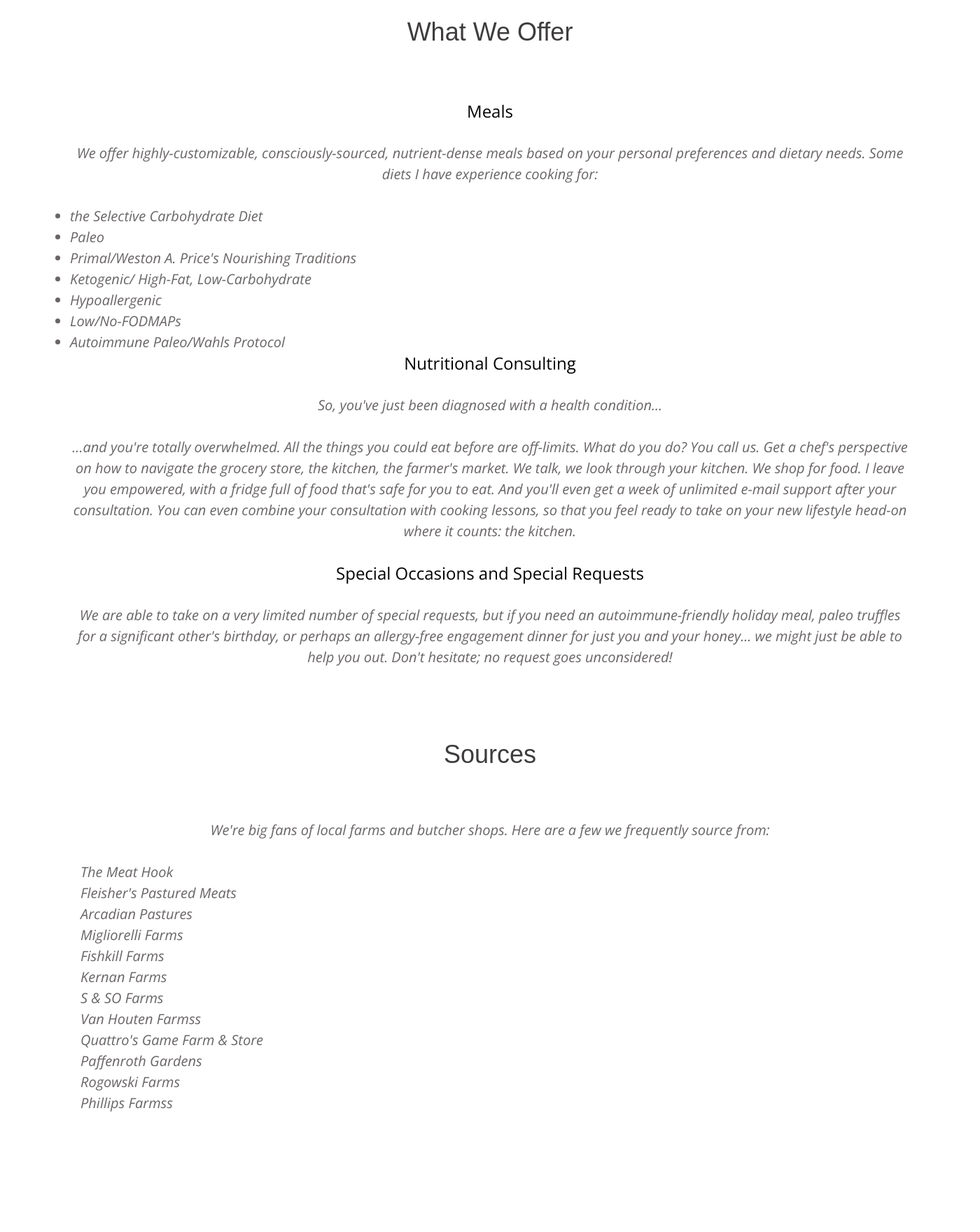
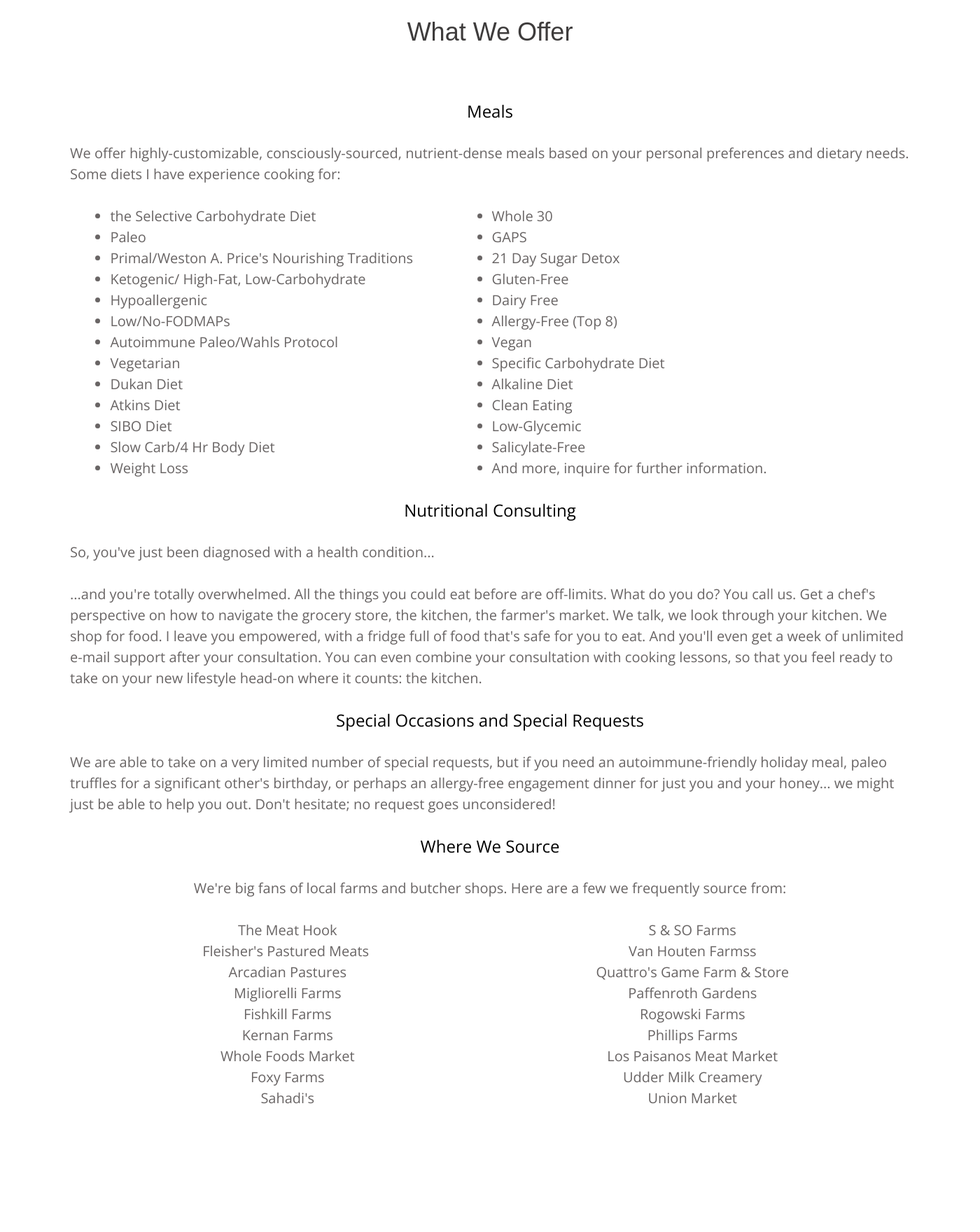
Before and after one commit to Contentabl/password-test, a Flask app: page / in a window 1400 px wide. Shown: the part 1160-2920 px from the top of the page at 70% size. Run offline with Flask 2, Linux system fonts and the light colour scheme; some libraries are stand-ins or nearby versions; some web fonts are replaced.

Commit message:
style changes

```diff
--- a/app/templates/dashboard/profile_page.html
+++ b/app/templates/dashboard/profile_page.html
@@ -225,7 +225,7 @@
                         <input type="checkbox" style="-webkit-appearance:checkbox" name="option1" class="SlowCarb" value="SlowCarb"> Slow Carb/4 Hr Body Diet<br>
                         <input type="checkbox" style="-webkit-appearance:checkbox" name="option1" class="LowGlycemic" value="LowGlycemic"> Low-Glycemic<br>
                         <input type="checkbox" style="-webkit-appearance:checkbox" name="option1" class="SalicylateFree" value="SalicylateFree"> Salicylate-Free<br>
-
+                        <input type="checkbox" style="-webkit-appearance:checkbox" name="option1" class="weightLoss" value="weightLoss"> Weight Loss<br>
                         </font>
                         <br>
                         </div>
--- a/app/templates/index/index.html
+++ b/app/templates/index/index.html
@@ -68,7 +68,7 @@
                 <nav>
                     <ul>
                         <li><a href="#menu" class="current">Menu</a></li>
-                        <li><a href="#services">Services</a></li>
+                        <li><a href="#services">What We Offer</a></li>
                         <li><a href="#about">Who We Are</a></li>
                         <li><a href="#contacts">Contact Us</a></li>
                     </ul>
@@ -78,7 +78,7 @@
     </div>
     <div class="container_12">
         <div class="grid_12 ">
-            <h2>Meals To Heal<br>
+            <h2><br>
                 <span></span>
             </h2>
             <a href="/users/auth/" class="btn">Get Started</a>
@@ -134,26 +134,52 @@
             <h3>What We Offer</h3>
         </div>
         <p style="text-align: center; color:black; font-style:normal; font-size:24px">Meals</p>
-        <p style="text-align: center; color:#696565">We offer highly-customizable, consciously-sourced,
+        <p style="font-style:normal; color:#696565">We offer highly-customizable, consciously-sourced,
             nutrient-dense meals based on your personal preferences and dietary needs. Some diets I have experience cooking for:</p>
-        <ul style="list-style: disc">
+        <center>
+        <ul style="list-style: disc; font-style:normal; text-align:left; width:45%; display: inline-block; zoom:1; *display: inline;">
             <li>the Selective Carbohydrate Diet</li>
             <li>Paleo&nbsp;</li>
             <li>Primal/Weston A. Price's Nourishing Traditions</li>
             <li>Ketogenic/ High-Fat, Low-Carbohydrate</li>
-            <li>Hypoallergenic</li><li>Low/No-FODMAPs</li>
+            <li>Hypoallergenic</li>
+            <li>Low/No-FODMAPs</li>
             <li>Autoimmune Paleo/Wahls Protocol</li>
+            <li>Vegetarian</li>
+            <li>Dukan Diet</li>
+            <li>Atkins Diet</li>
+            <li>SIBO Diet</li>
+            <li>Slow Carb/4 Hr Body Diet</li>
+            <li>Weight Loss</li>
         </ul>
+        <ul style="list-style: disc; font-style:normal; text-align:left; width:45%; display: inline-block; zoom:1; *display: inline;">
+            <li>Whole 30</li>
+            <li>GAPS&nbsp;</li>
+            <li>21 Day Sugar Detox</li>
+            <li>Gluten-Free</li>
+            <li>Dairy Free</li>
+            <li>Allergy-Free (Top 8)</li>
+            <li>Vegan</li>
+            <li>Specific Carbohydrate Diet</li>
+            <li>Alkaline Diet</li>
+            <li>Clean Eating</li>
+            <li>Low-Glycemic</li>
+            <li>Salicylate-Free</li>
+            <li>And more, inquire for further information.</li>
+        </ul>
+        <br>
+        <br>
+        </center>
         <p style="text-align: center; color:black; font-style:normal; font-size:24px">Nutritional Consulting</p>
-        <p style="text-align: center; color:#696565">So, you've just been diagnosed with a health condition...</p>
-        <p style="text-align: center; color:#696565">...and you're totally overwhelmed. All the things you could
+        <p style="font-style:normal; color:#696565">So, you've just been diagnosed with a health condition...</p>
+        <p style="font-style:normal; color:#696565">...and you're totally overwhelmed. All the things you could
             eat before are off-limits. What do you do? You call us. Get a chef's perspective on how to navigate the
             grocery store, the kitchen, the farmer's market. We talk, we look through your kitchen. We shop for food.
             I leave you empowered, with a fridge full of food that's safe for you to eat.  And you'll even get a week
             of unlimited e-mail support after your consultation. You can even combine your consultation with cooking
             lessons, so that you feel ready to take on your new lifestyle head-on where it counts: the kitchen. </p>
-        <p style="text-align: center; color:black; font-style:normal; font-size:24px">Special Occasions and Special Requests</p>
-        <p style="text-align: center; color:#696565">We are able to take on a very limited number of special requests,
+        <p style="text-align: center; font-style:normal; color:black; font-style:normal; font-size:24px">Special Occasions and Special Requests</p>
+        <p style="font-style:normal; color:#696565">We are able to take on a very limited number of special requests,
             but if you need an autoimmune-friendly holiday meal, paleo truffles for a significant other's birthday, or
             perhaps an allergy-free engagement dinner for just you and your honey... we might just be able to help you
             out. Don't hesitate; no request goes unconsidered!</p>
@@ -182,58 +208,36 @@
     <div class="about_inset__1">
         <div class="container_12">
             <div class="grid_12">
-                <h3 class="head__1">Sources</h3>
-                <!--
-                <div class="story">
-                    <div class="grid_6 alpha">
-                        <div class="block-1">
-                            <time datetime="2014-01-01" class="cornered">Aug 2013</time>
-                            <div class="extra_wrapper">
-                                <div class="text1 tx__1"><a href="#">Here we start</a></div>
-                                Vivamus at magna non nunc tristique rhoncus. Aliquam nibh ante, egestas id dictum a, commodo luctus libero.
-                            </div>
-                        </div>
-                        <div class="block-1">
-                            <time datetime="2014-01-01" class="cornered">June 2014</time>
-                            <div class="extra_wrapper">
-                                <div class="text1 tx__1"><a href="#">Google I/O Conference</a></div>
-                                Bivamus at magna non nunc tristique rhoncus. Aliquam nibh ante, egestas id dictum a, commodo luctus liberot.
-                            </div>
-                        </div>
-                    </div>
-                    <div class="grid_6 omega">
-                        <div class="block-1 inset__1">
-                            <time datetime="2014-01-01" class="cornered">Sept 2013</time>
-                            <div class="extra_wrapper">
-                                <div class="text1 tx__1"><a href="#">The major projects</a></div>
-                                Mivamus at magna non nunc tristique rhoncus. Aliquam nibh ante, egestas id dictum a, commodo luctus libere.
-                            </div>
-                        </div>
-                    </div>
-                    <div class="clear"></div>
-
-                    <div class="cornered pos__1">Our Story <br> Goes On</div>
-                </div>
-                -->
-                <p style="text-align: center; color:#696565">We're big fans of local farms and butcher shops.
+                <p style="text-align: center; color:black; font-style:normal; font-size:24px">Where We Source</p>
+                <p style="text-align: center; font-style:normal; color:#696565">We're big fans of local farms and butcher shops.
                     Here are a few we frequently source from:</p>
-                <ul>
+                <center>
+                    <ul style="font-style:normal; width:49%; display: inline-block; zoom:1; *display: inline;">
                         <li>The Meat Hook</li>
                         <li>Fleisher's Pastured Meats&nbsp;</li>
                         <li>Arcadian Pastures</li>
                         <li>Migliorelli Farms</li>
                         <li>Fishkill Farms</li>
                         <li>Kernan Farms</li>
+                        <li>Whole Foods Market</li>
+                        <li>Foxy Farms</li>
+                        <li>Sahadi's</li>
+                     </ul>
+                     <ul style="font-style:normal; width:49%; display: inline-block; zoom:1; *display: inline;">
                         <li>S &amp; SO Farms</li>
                         <li>Van Houten Farmss</li>
                         <li>Quattro's Game Farm &amp; Store</li>
                         <li>Paffenroth Gardens</li>
                         <li>Rogowski Farms</li>
-                    <li>Phillips Farmss</li>
+                        <li>Phillips Farms</li>
+                        <li>Los Paisanos Meat Market</li>
+                        <li>Udder Milk Creamery</li>
+                        <li>Union Market</li>
+
                     </ul>
+                </center>
+            </div>
             <div class="clear"></div>
-            </div>      <div class="clear"></div>
-
         </div>
     </div>
 </section>
@@ -266,7 +270,7 @@
     </div>
 </section>
 <section id="contacts" class="page">
-    <iframe src="https://www.google.com/maps/embed?pb=!1m14!1m12!1m3!1d24214.807650104907!2d-73.94846048422478!3d40.65521573400813!2m3!1f0!2f0!3f0!3m2!1i1024!2i768!4f13.1!5e0!3m2!1sen!2sus!4v1395650655094" style="border:0"></iframe>
+    <iframe src="https://www.google.com/maps/embed?pb=!1m14!1m12!1m3!1d193575.2448645956!2d-73.95170019695499!3d40.70451568284996!2m3!1f0!2f0!3f0!3m2!1i1024!2i768!4f13.1!5e0!3m2!1sen!2sus!4v1421697541269" style="border:0"></iframe>
     <div class="contacts_bg">
         <div class="container_12">
             <div class="grid_12">
```
Lines whose indentation alone changed are shown as unchanged.
